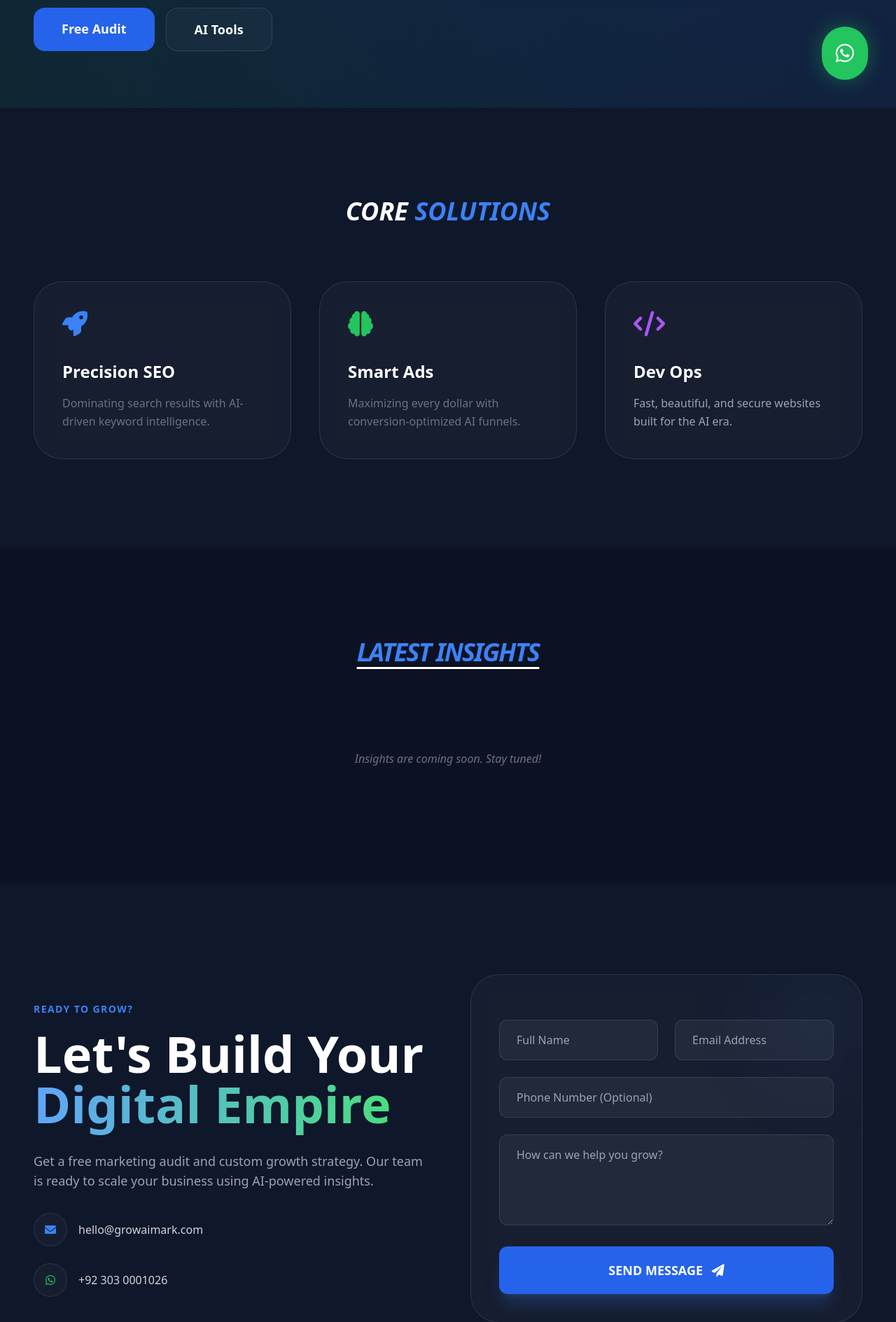
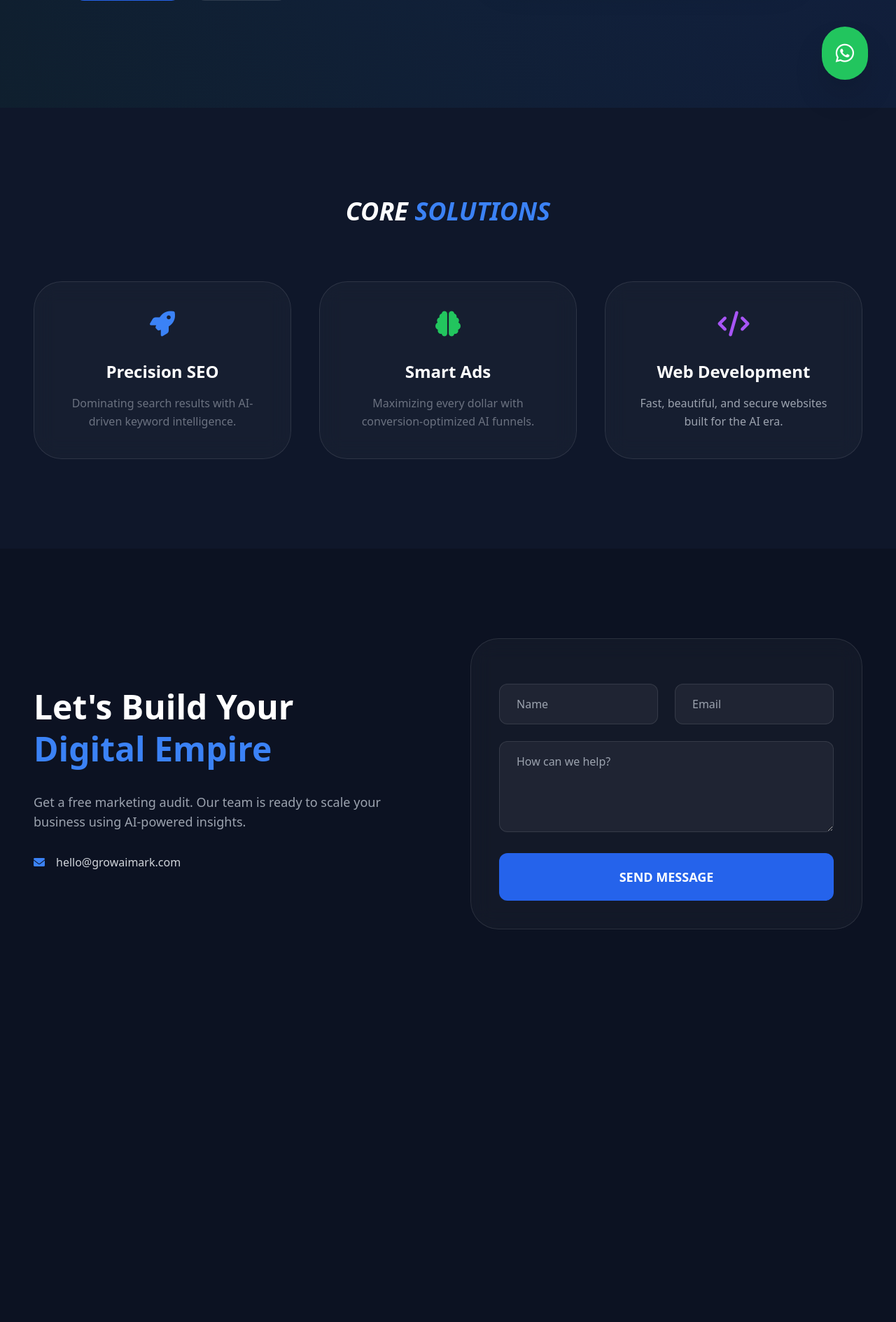
Before and after one commit to MrSaboorKhan/growaimark-agency, a Django app: page / in a window 1280 px wide. Shown: the part 646-2535 px from the top of the page at 70% size. After the commit the page ends 1974 px from the top, so only its background shows below. Run offline with Django 5.2, Linux system fonts and the light colour scheme; data that the repository does not hold is empty; parts of the project's set-up code (start-up, migrations or seed data) failed here and were passed over; some libraries are stand-ins or nearby versions.

Commit message:
fixed hero image size and layout

```diff
--- a/website/templates/website/home.html
+++ b/website/templates/website/home.html
@@ -8,40 +8,42 @@
     <link href="https://cdnjs.cloudflare.com/ajax/libs/font-awesome/6.0.0/css/all.min.css" rel="stylesheet">
     <style>
         .glass { background: rgba(255, 255, 255, 0.03); backdrop-filter: blur(15px); border: 1px solid rgba(255, 255, 255, 0.1); }
-        .hero-gradient { background: radial-gradient(circle at top right, rgba(37, 99, 235, 0.2), transparent), radial-gradient(circle at bottom left, rgba(16, 185, 129, 0.1), transparent); }
+        .hero-gradient { background: radial-gradient(circle at top right, rgba(37, 99, 235, 0.15), transparent), radial-gradient(circle at bottom left, rgba(16, 185, 129, 0.05), transparent); }
     </style>
 </head>
-<body class="bg-[#0f172a] text-white font-sans">
+<body class="bg-[#0f172a] text-white font-sans overflow-x-hidden">
 
-    <nav class="fixed w-full z-50 glass py-5 px-6 md:px-12 flex justify-between items-center">
+    <nav class="fixed w-full z-50 glass py-4 px-6 md:px-12 flex justify-between items-center">
         <div class="text-2xl font-black tracking-tighter text-white">Grow<span class="text-blue-500">AI</span>Mark</div>
         <div class="hidden md:flex space-x-10 text-sm font-bold uppercase tracking-widest">
             <a href="#services" class="hover:text-blue-500 transition">Services</a>
             <a href="{% url 'blog_list' %}" class="hover:text-blue-500 transition">Blog</a>
-            <a href="#" class="hover:text-blue-500 transition">About</a>
+            <a href="#contact" class="hover:text-blue-500 transition">Contact</a>
         </div>
-        <a href="https://wa.me/923030001026" class="bg-blue-600 hover:bg-blue-700 px-8 py-2 rounded-full font-bold transition transform hover:scale-105">Get Started</a>
+        <a href="https://wa.me/923030001026" class="bg-blue-600 hover:bg-blue-700 px-8 py-2 rounded-full font-bold transition transform hover:scale-105 text-sm">Get Started</a>
     </nav>
 
     <header class="relative min-h-screen flex items-center pt-20 px-6 md:px-12 hero-gradient">
         <div class="max-w-7xl mx-auto grid md:grid-cols-2 gap-12 items-center">
             <div class="space-y-8">
                 <span class="inline-block px-4 py-1 rounded-full border border-blue-500 text-blue-500 text-xs font-bold uppercase tracking-widest">Transforming Brands with AI</span>
-                <h1 class="text-6xl md:text-8xl font-extrabold leading-tight">Elevate with <br><span class="text-transparent bg-clip-text bg-gradient-to-r from-blue-400 to-green-400">Intelligence</span></h1>
+                <h1 class="text-5xl md:text-7xl font-extrabold leading-tight text-white">Elevate with <br><span class="text-transparent bg-clip-text bg-gradient-to-r from-blue-400 to-green-400">Intelligence</span></h1>
                 <p class="text-lg text-gray-400 max-w-lg">We combine expert digital marketing with cutting-edge AI tools to dominate the market. Get more traffic, leads, and sales.</p>
                 <div class="flex gap-4">
-                    <a href="https://wa.me/923030001026" class="bg-blue-600 px-10 py-4 rounded-2xl font-bold text-lg hover:shadow-[0_0_30px_rgba(37,99,235,0.4)] transition">Free Audit</a>
-                    <a href="{% url 'blog_list' %}" class="glass px-10 py-4 rounded-2xl font-bold text-lg hover:bg-white/10 transition">AI Tools</a>
+                    <a href="#contact" class="bg-blue-600 px-8 py-4 rounded-2xl font-bold text-lg hover:shadow-[0_0_30px_rgba(37,99,235,0.3)] transition">Free Audit</a>
+                    <a href="{% url 'blog_list' %}" class="glass px-8 py-4 rounded-2xl font-bold text-lg hover:bg-white/10 transition">AI Tools</a>
                 </div>
             </div>
-            <div class="relative hidden md:block">
-                <img src="https://img.freepik.com/free-vector/digital-marketing-agency-abstract-concept-vector-illustration_335657-2917.jpg" class="rounded-3xl shadow-2xl border border-white/5" alt="Hero Image">
+            <div class="relative flex justify-center">
+                <img src="https://img.freepik.com/free-vector/digital-marketing-agency-abstract-concept-vector-illustration_335657-2917.jpg"
+                     class="rounded-3xl shadow-2xl border border-white/5 max-w-full h-auto md:w-[85%]"
+                     alt="Hero Image">
             </div>
         </div>
     </header>
 
-    <section id="services" class="py-32 px-6 md:px-12 max-w-7xl mx-auto">
-        <h2 class="text-center text-4xl font-black mb-20 italic">CORE <span class="text-blue-500">SOLUTIONS</span></h2>
+    <section id="services" class="py-32 px-6 md:px-12 max-w-7xl mx-auto text-center">
+        <h2 class="text-4xl font-black mb-20 italic">CORE <span class="text-blue-500">SOLUTIONS</span></h2>
         <div class="grid grid-cols-1 md:grid-cols-3 gap-10">
             <div class="glass p-10 rounded-[2.5rem] group hover:border-blue-500 transition-all duration-500">
                 <i class="fas fa-rocket text-4xl text-blue-500 mb-8 group-hover:scale-110 transition"></i>
@@ -55,77 +57,37 @@
             </div>
             <div class="glass p-10 rounded-[2.5rem] group hover:border-purple-500 transition-all duration-500">
                 <i class="fas fa-code text-4xl text-purple-500 mb-8 group-hover:scale-110 transition"></i>
-                <h3 class="text-2xl font-bold mb-4">Dev Ops</h3>
+                <h3 class="text-2xl font-bold mb-4">Web Development</h3>
                 <p class="text-gray-400 leading-relaxed">Fast, beautiful, and secure websites built for the AI era.</p>
             </div>
         </div>
     </section>
 
-    <section id="blog" class="py-32 px-6 md:px-12 bg-black/20">
-        <div class="max-w-7xl mx-auto">
-            <h2 class="text-4xl font-black text-center mb-20 italic uppercase tracking-tighter text-blue-500 underline decoration-white underline-offset-8">Latest Insights</h2>
-            <div class="grid grid-cols-1 md:grid-cols-3 gap-10">
-                {% for blog in blogs %}
-                <div class="glass rounded-[2rem] overflow-hidden group hover:border-blue-500 transition duration-500">
-                    <img src="{{ blog.image_url }}" class="w-full h-56 object-cover group-hover:scale-110 transition duration-700" alt="Blog">
-                    <div class="p-8">
-                        <span class="text-xs font-black text-blue-500 uppercase tracking-widest">{{ blog.category }}</span>
-                        <h3 class="text-2xl font-bold my-4 text-white group-hover:text-blue-400 transition">{{ blog.title }}</h3>
-                        <p class="text-gray-500 text-sm mb-6">{{ blog.excerpt }}</p>
-                        <a href="{% url 'blog_list' %}" class="inline-block text-blue-500 font-bold border-b-2 border-blue-500 pb-1 text-xs uppercase">Read Article</a>
+    <section id="contact" class="py-32 px-6 md:px-12 bg-black/20">
+        <div class="max-w-7xl mx-auto grid md:grid-cols-2 gap-16 items-center">
+            <div>
+                <h2 class="text-5xl font-black mb-8 leading-tight">Let's Build Your <br> <span class="text-blue-500">Digital Empire</span></h2>
+                <p class="text-gray-400 text-lg mb-8">Get a free marketing audit. Our team is ready to scale your business using AI-powered insights.</p>
+                <div class="flex items-center space-x-4 mb-4">
+                    <i class="fas fa-envelope text-blue-500"></i>
+                    <p class="text-gray-300">hello@growaimark.com</p>
+                </div>
+            </div>
+            <div class="glass p-10 rounded-[2.5rem] border border-white/10">
+                <form action="{% url 'contact_view' %}" method="POST" class="space-y-6">
+                    {% csrf_token %}
+                    <div class="grid md:grid-cols-2 gap-6">
+                        <input type="text" name="name" placeholder="Name" required class="w-full bg-white/5 border border-white/10 rounded-xl px-6 py-4 focus:border-blue-500 outline-none">
+                        <input type="email" name="email" placeholder="Email" required class="w-full bg-white/5 border border-white/10 rounded-xl px-6 py-4 focus:border-blue-500 outline-none">
                     </div>
-                </div>
-                {% empty %}
-                <div class="col-span-3 text-center py-10">
-                    <p class="text-gray-500 italic">Insights are coming soon. Stay tuned!</p>
-                </div>
-                {% endfor %}
+                    <textarea name="message" rows="4" placeholder="How can we help?" required class="w-full bg-white/5 border border-white/10 rounded-xl px-6 py-4 focus:border-blue-500 outline-none"></textarea>
+                    <button type="submit" class="w-full bg-blue-600 hover:bg-blue-700 py-5 rounded-xl font-black text-lg transition">SEND MESSAGE</button>
+                </form>
             </div>
         </div>
     </section>
 
-    <section id="contact" class="py-32 px-6 md:px-12 bg-[#0f172a]">
-    <div class="max-w-7xl mx-auto grid md:grid-cols-2 gap-16 items-center">
-        <div>
-            <span class="text-blue-500 font-bold uppercase tracking-widest text-sm">Ready to Grow?</span>
-            <h2 class="text-5xl md:text-7xl font-black mt-4 mb-8 leading-tight">Let's Build Your <br> <span class="text-transparent bg-clip-text bg-gradient-to-r from-blue-400 to-green-400">Digital Empire</span></h2>
-            <p class="text-gray-400 text-lg mb-8">Get a free marketing audit and custom growth strategy. Our team is ready to scale your business using AI-powered insights.</p>
-
-            <div class="space-y-6">
-                <div class="flex items-center space-x-4">
-                    <div class="w-12 h-12 glass rounded-full flex items-center justify-center text-blue-500">
-                        <i class="fas fa-envelope"></i>
-                    </div>
-                    <p class="text-gray-300">hello@growaimark.com</p>
-                </div>
-                <div class="flex items-center space-x-4">
-                    <div class="w-12 h-12 glass rounded-full flex items-center justify-center text-green-500">
-                        <i class="fab fa-whatsapp"></i>
-                    </div>
-                    <p class="text-gray-300">+92 303 0001026</p>
-                </div>
-            </div>
-        </div>
-
-        <div class="glass p-10 rounded-[2.5rem] border border-white/10 relative overflow-hidden">
-            <div class="absolute top-0 right-0 w-32 h-32 bg-blue-500/10 blur-3xl rounded-full"></div>
-            <form action="{% url 'contact_view' %}" method="POST" class="space-y-6 relative z-10">
-                {% csrf_token %}
-                <div class="grid md:grid-cols-2 gap-6">
-                    <input type="text" name="name" placeholder="Full Name" required class="w-full bg-white/5 border border-white/10 rounded-xl px-6 py-4 focus:border-blue-500 outline-none transition">
-                    <input type="email" name="email" placeholder="Email Address" required class="w-full bg-white/5 border border-white/10 rounded-xl px-6 py-4 focus:border-blue-500 outline-none transition">
-                </div>
-                <input type="text" name="phone" placeholder="Phone Number (Optional)" class="w-full bg-white/5 border border-white/10 rounded-xl px-6 py-4 focus:border-blue-500 outline-none transition">
-                <textarea name="message" rows="4" placeholder="How can we help you grow?" required class="w-full bg-white/5 border border-white/10 rounded-xl px-6 py-4 focus:border-blue-500 outline-none transition"></textarea>
-
-                <button type="submit" class="w-full bg-blue-600 hover:bg-blue-700 py-5 rounded-xl font-black text-lg shadow-xl shadow-blue-500/20 transition transform hover:scale-[1.02]">
-                    SEND MESSAGE <i class="fas fa-paper-plane ml-2"></i>
-                </button>
-            </form>
-        </div>
-    </div>
-</section>
-    <a href="https://wa.me/923030001026" class="fixed bottom-10 right-10 bg-green-500 p-5 rounded-full shadow-[0_0_30px_rgba(34,197,94,0.4)] hover:scale-110 transition z-50">
+    <a href="https://wa.me/923030001026" class="fixed bottom-10 right-10 bg-green-500 p-5 rounded-full shadow-2xl hover:scale-110 transition z-50">
         <i class="fab fa-whatsapp text-3xl text-white"></i>
     </a>
 
```
